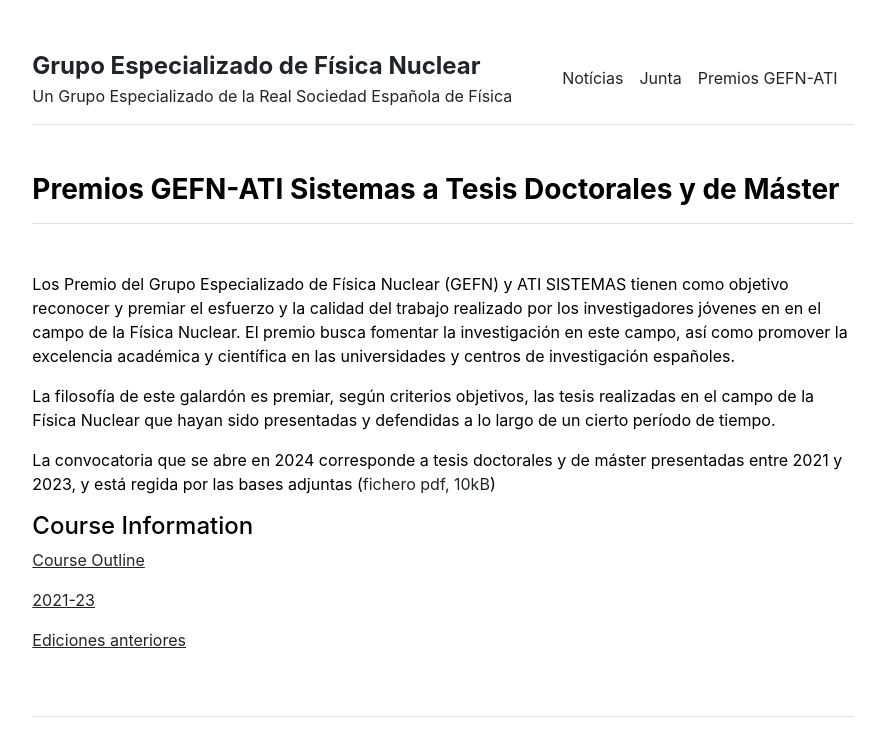
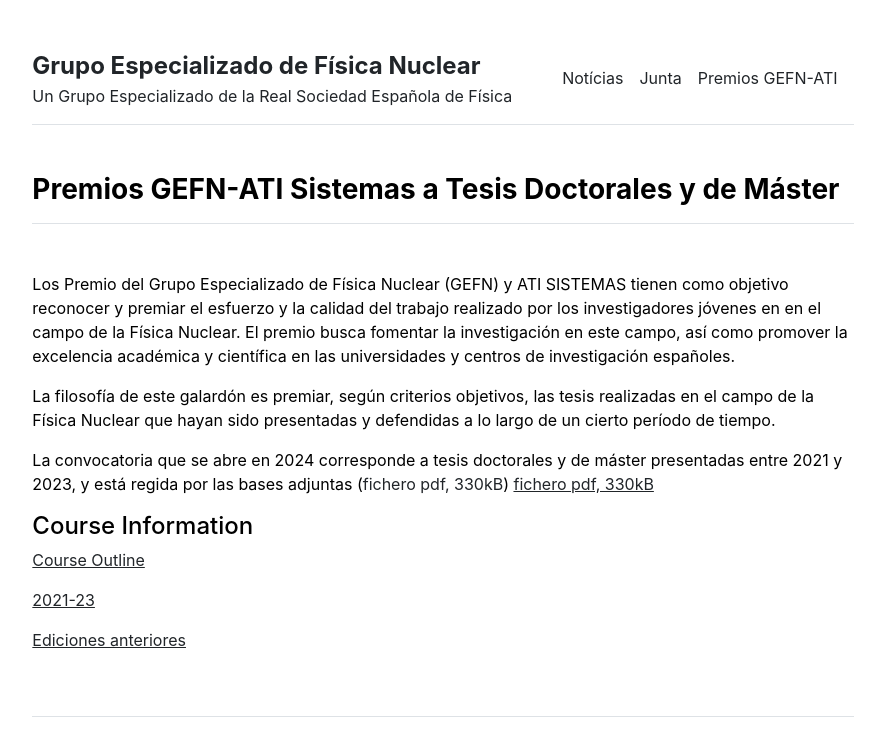
Before and after one commit to GEFN-RSEF/GEFN-RSEF.github.io, a Jekyll site: the page built from premios.md, in a window 1280 px wide. Shown: the top 756 px of the page, without its empty margins (197-1075 px from the left). Built offline with Jekyll 4.4.1, drawn with Linux system fonts in a browser that asks for light colours.

Commit message:
Bases file

```diff
--- a/premios.md
+++ b/premios.md
@@ -13,7 +13,8 @@ las tesis realizadas en el campo de la Física Nuclear
 que hayan sido presentadas y defendidas a lo largo de un cierto período de tiempo.
 
 La convocatoria que se abre en 2024 corresponde a tesis doctorales y de máster presentadas entre
-2021 y 2023, y está regida por las bases adjuntas (<a >fichero pdf, 10kB</a>)
+2021 y 2023, y está regida por las bases adjuntas (<a >fichero pdf, 330kB</a>)
+[fichero pdf, 330kB](/premios/2021_23/Bases.pdf)
 
 #### Course Information
 [Course Outline](/courses/vector-calculus/Sample_Course_Outline.pdf)
```
Also changed, not shown: 3 other files.
